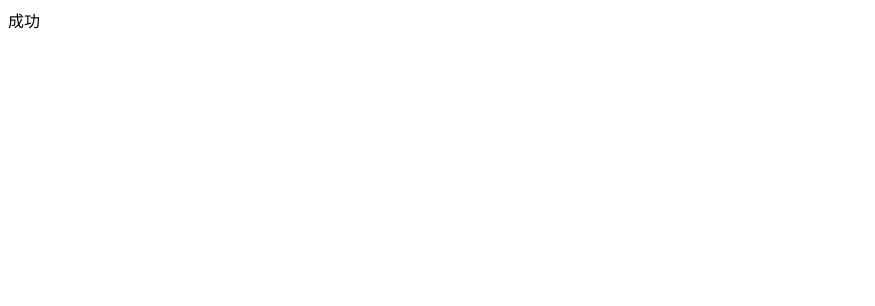
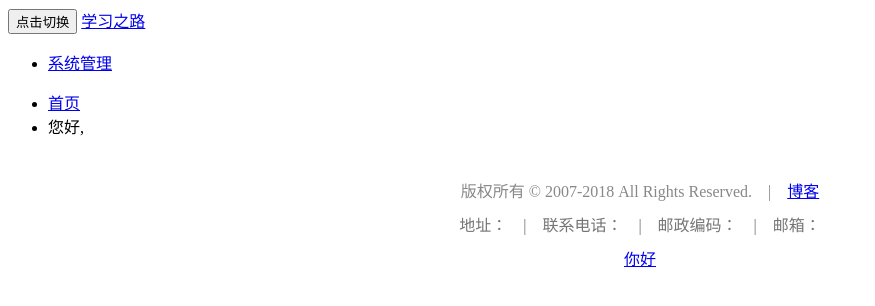
Before and after one commit to yonglanli/summary, a Django app: page /learndjango/system-manage/ in a window 1280 px wide. Before the commit the part shown is almost empty. Shown: the top 306 px of the page, without its empty margins (0-875 px from the left). Run offline with Django 3.2, Linux system fonts and the light colour scheme.

Commit message:
添加公用的页面，title页面及其下买呢的header和footer页面

```diff
--- /dev/null
+++ b/separation/learndjango/templates/base/footer.html
@@ -0,0 +1,18 @@
+<div class="site-info">
+  <div class="container">
+      <!--</div>-->
+      <div style="padding-top:20px;text-align:center;color:#888">
+        	版权所有 © 2007-2018 All Rights Reserved. &nbsp;&nbsp;&nbsp;|&nbsp;&nbsp;&nbsp;
+        	<a href='https://github.com/yonglanli/summary' target=_blank>博客</a>
+      </div>
+      <div style="padding-top:10px;text-align:center;color:#757575">
+        	地址：  &nbsp;&nbsp;&nbsp;|&nbsp;&nbsp;&nbsp;
+        	联系电话：  &nbsp;&nbsp;&nbsp;|&nbsp;&nbsp;&nbsp;
+        	邮政编码： &nbsp;&nbsp;&nbsp;|&nbsp;&nbsp;&nbsp;
+        	邮箱：
+      </div>
+      <div style="padding-top:10px;text-align:center;">
+        <a href="#" target=_blank>你好</a>
+      </div>
+  </div>
+</div>
--- /dev/null
+++ b/separation/learndjango/templates/base/header.html
@@ -0,0 +1,24 @@
+<nav class="navbar navbar-inverse header-navbars">
+    <div class="container-fluid">
+        <div class="navbar-header">
+            <button type="button" class="navbar-toggle collapsed" data-toggle="collapse"
+                    data-target="#header-navbar" aria-expanded="false">
+                <span class="sr-only">点击切换</span>
+                <span class="icon-bar"></span>
+                <span class="icon-bar"></span>
+                <span class="icon-bar"></span>
+            </button>
+            <a class="navbar-brand" href="/manage/">学习之路</a>
+        </div>
+
+        <div class="collapse navbar-collapse" id="header-navbar">
+            <ul class="nav navbar-nav">
+                <li><a href="/manage/system-manage/" id="system_manage">系统管理</a></li>
+            </ul>
+            <ul class="nav navbar-nav navbar-right">
+                <li><a href="/">首页</a></li>
+                <li><a class="navbar-right-usr">您好, </a></li>
+            </ul>
+        </div>
+    </div>
+</nav>
--- /dev/null
+++ b/separation/learndjango/templates/base/title.html
@@ -0,0 +1,28 @@
+<!DOCTYPE html>
+<html lang="en">
+<head>
+    <meta charset="UTF-8">
+    <title>{% block title %}
+        django学习之路
+    {% endblock %}</title>
+    {% block add_style %}
+    {% endblock %}
+</head>
+<body>
+<div id="allcontent" style="width: 100%;height: 100%">
+    <!--标题栏-->
+    {% include "base/header.html" %}
+    {% block content %}
+
+    {% endblock %}
+    <div style="margin: 20px 0;clear: both">
+        {% include "base/footer.html" %}
+    </div>
+</div>
+{% block add_script %}
+    <script>
+
+    </script>
+{% endblock %}
+</body>
+</html>
--- a/separation/learndjango/templates/system/system_manage.html
+++ b/separation/learndjango/templates/system/system_manage.html
@@ -1,10 +1,11 @@
-<!DOCTYPE html>
-<html lang="en">
-<head>
-    <meta charset="UTF-8">
-    <title>Title</title>
-</head>
-<body>
-    <label>成功</label>
-</body>
-</html>
+{% extends "base/title.html" %}
+{% load static %}
+{% block content %}
+
+{% endblock %}
+{% block add_script %}
+    <script type="text/javascript">
+        $('#system_manage').addClass('title_active');
+    </script>
+
+{% endblock %}
--- a/separation/separation/settings.py
+++ b/separation/separation/settings.py
@@ -26,7 +26,7 @@ SECRET_KEY = ')&&^eosu(%sm7+e)g$!&0ask53+=pdbun(f)e@eas6m57jbybt'
 # SECURITY WARNING: don't run with debug turned on in production!
 DEBUG = True
 
-ALLOWED_HOSTS = ['*']
+ALLOWED_HOSTS = ['*']  # 开发阶段允许任意域名;不安全，上线要改
 
 
 # Application definition
@@ -174,7 +174,7 @@ USE_TZ = True
 STATIC_URL = '/static/'
 # add for vue.js
 STATICFILES_DIRS = [
-    os.path.join(BASE_DIR, "static"),
+    os.path.join(BASE_DIR, "static"),  # 静态文件
     os.path.join(BASE_DIR, "frontend/dist/static")
 ]
 
```
